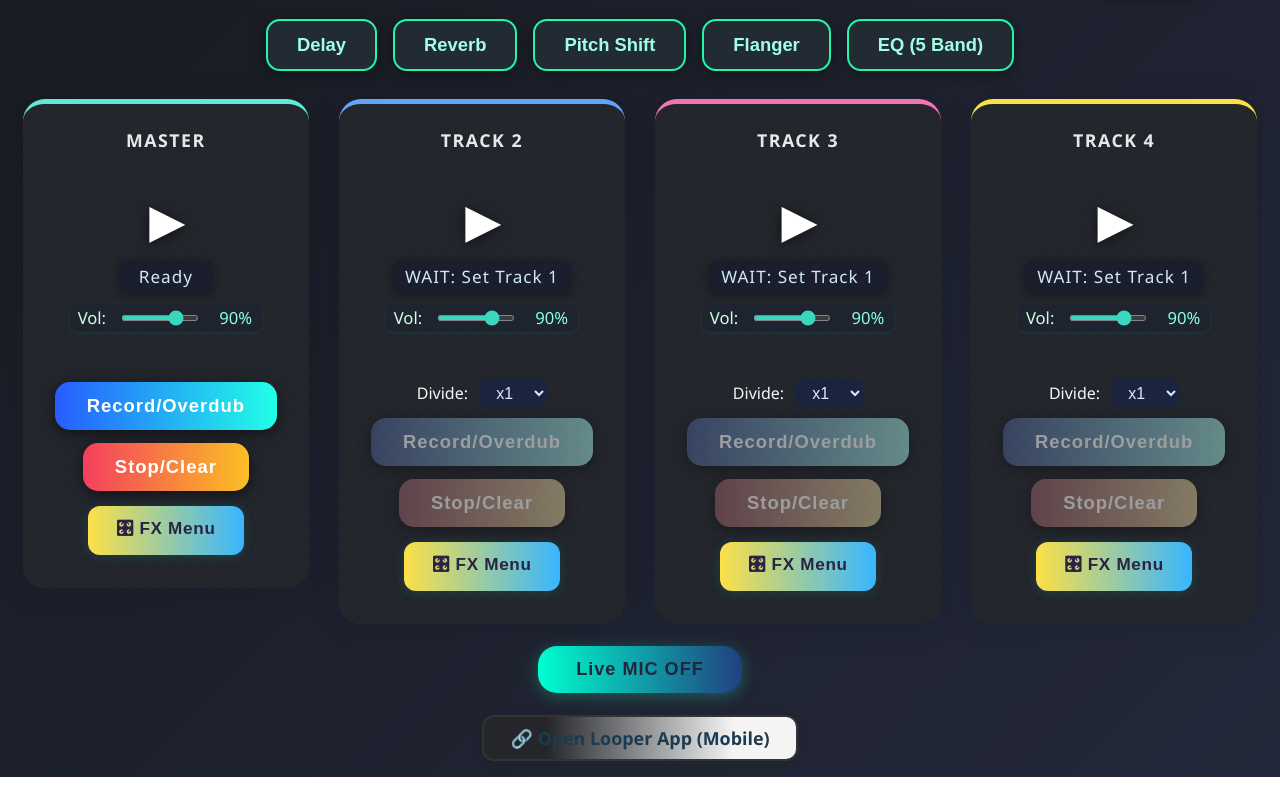
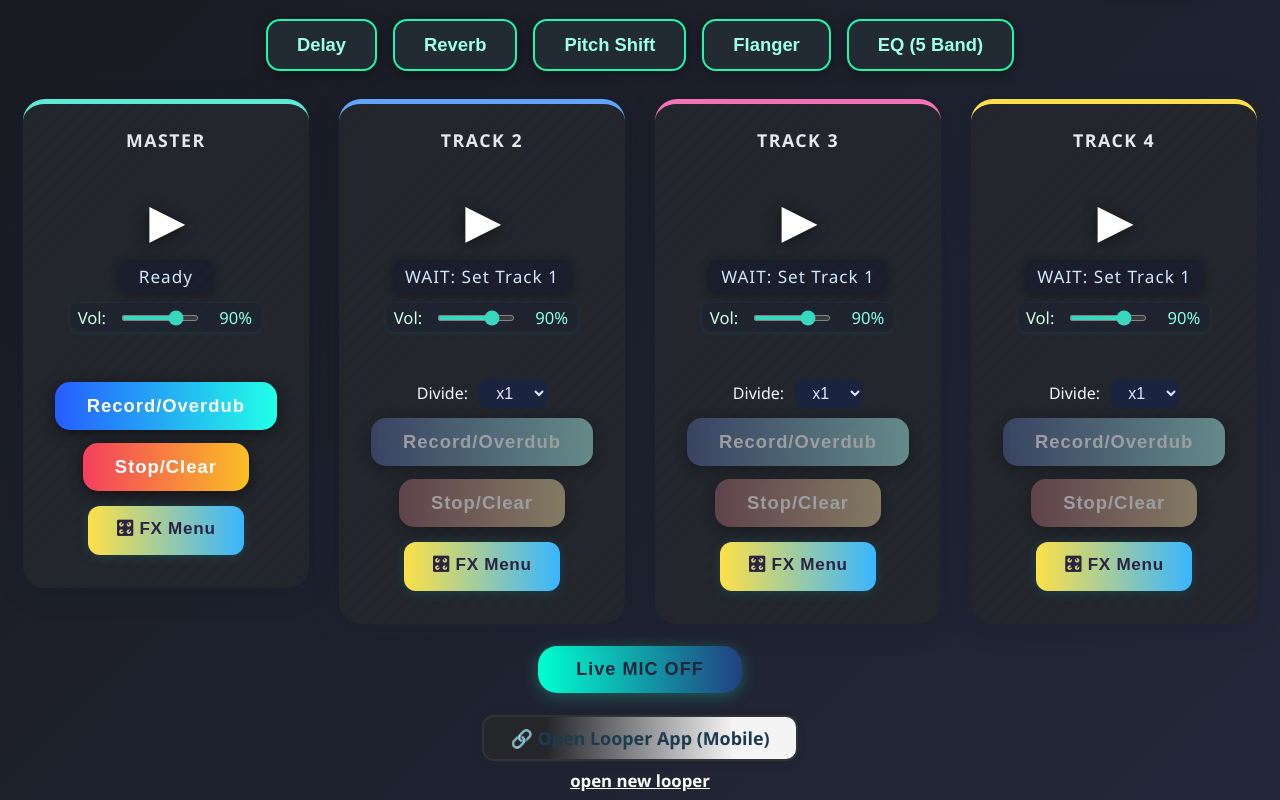
Before and after one commit to Surajmusicproductions/looper-new, a plain HTML site: page index.html in a window 1280 px wide. Shown: the part 67-867 px from the top of the page. Before the commit the page ends 844 px from the top, so only its background shows below. Drawn offline with Linux system fonts and the light colour scheme.

Commit message:
Update index.html

```diff
--- a/index.html
+++ b/index.html
@@ -144,7 +144,7 @@
       🔗 Open Looper App (Mobile)
     </a>
     <br>
-    <a href="https://github.com/surajpathare1432/looper-app" target="_blank" class="footer-link"Open New Looper"</a>
+    <a href="https://https://loopstation-pro.netlify.app/" target="_blank" class="footer-link">open new looper</a>
   </footer>
   <!-- Load the fixed script -->
   <script src="script.js"></script>
```
